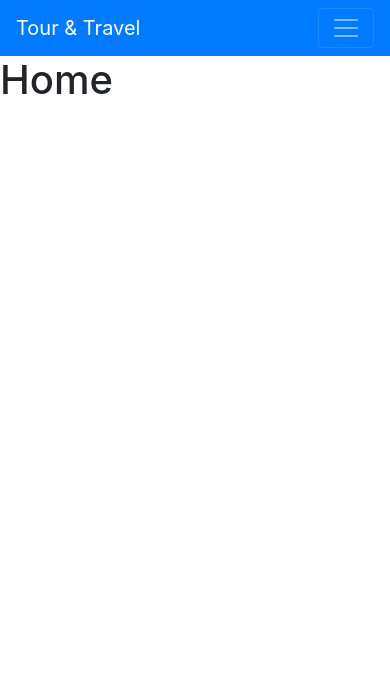
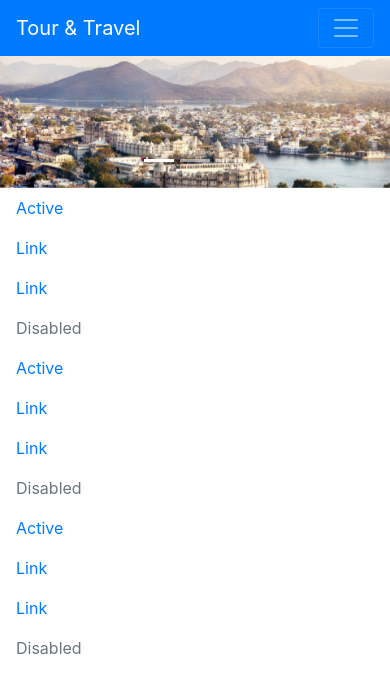
Before and after one commit to Tauqirsheikh/tour-travelphp, a PHP site: page / in a window 390 px wide; the page is wider, and only the part inside the window is pictured. Shown: the top 694 px of that part. Run offline with PHP 8.4, Linux system fonts and the light colour scheme; some libraries are stand-ins or nearby versions.

Commit message:
add banner

```diff
--- /dev/null
+++ b/component/banner.php
@@ -0,0 +1,38 @@
+<div id="carouselExampleCaptions" class="carousel slide" data-ride="carousel">
+    <ol class="carousel-indicators">
+        <li data-target="#carouselExampleCaptions" data-slide-to="0" class="active"></li>
+        <li data-target="#carouselExampleCaptions" data-slide-to="1"></li>
+        <li data-target="#carouselExampleCaptions" data-slide-to="2"></li>
+    </ol>
+    <div class="carousel-inner">
+        <div class="carousel-item active">
+            <img src="../images/slider-2.jpg" class="d-block w-100" alt="...">
+            <div class="carousel-caption d-none d-md-block">
+                <h5>First slide label</h5>
+                <p>Some representative placeholder content for the first slide.</p>
+            </div>
+        </div>
+        <div class="carousel-item">
+            <img src="../images/slider-3.jpg" class="d-block w-100" alt="...">
+            <div class="carousel-caption d-none d-md-block">
+                <h5>Second slide label</h5>
+                <p>Some representative placeholder content for the second slide.</p>
+            </div>
+        </div>
+        <div class="carousel-item">
+            <img src="../images/slider-2.jpg" class="d-block w-100" alt="...">
+            <div class="carousel-caption d-none d-md-block">
+                <h5>Third slide label</h5>
+                <p>Some representative placeholder content for the third slide.</p>
+            </div>
+        </div>
+    </div>
+    <a class="carousel-control-prev" href="#carouselExampleCaptions" role="button" data-slide="prev">
+        <span class="carousel-control-prev-icon" aria-hidden="true"></span>
+        <span class="sr-only">Previous</span>
+    </a>
+    <a class="carousel-control-next" href="#carouselExampleCaptions" role="button" data-slide="next">
+        <span class="carousel-control-next-icon" aria-hidden="true"></span>
+        <span class="sr-only">Next</span>
+    </a>
+</div>
--- a/index.php
+++ b/index.php
@@ -1,6 +1,5 @@
 <?php include './layout/header.php';?>
 
-<h1>Home</h1>
-
+<?php include './component/banner.php';?>
 
 <?php include './layout/footer.php';?>
--- a/layout/footer.php
+++ b/layout/footer.php
@@ -1,6 +1,54 @@
 <section>
-<div class="row">
-</div>
+    <div class="row">
+        <div class="col-md-4">
+            <ul class="nav flex-column">
+                <li class="nav-item">
+                    <a class="nav-link active" href="#">Active</a>
+                </li>
+                <li class="nav-item">
+                    <a class="nav-link" href="#">Link</a>
+                </li>
+                <li class="nav-item">
+                    <a class="nav-link" href="#">Link</a>
+                </li>
+                <li class="nav-item">
+                    <a class="nav-link disabled" href="#" tabindex="-1" aria-disabled="true">Disabled</a>
+                </li>
+            </ul>
+        </div>
+        <div class="col-md-4">
+            <ul class="nav flex-column">
+                <li class="nav-item">
+                    <a class="nav-link active" href="#">Active</a>
+                </li>
+                <li class="nav-item">
+                    <a class="nav-link" href="#">Link</a>
+                </li>
+                <li class="nav-item">
+                    <a class="nav-link" href="#">Link</a>
+                </li>
+                <li class="nav-item">
+                    <a class="nav-link disabled" href="#" tabindex="-1" aria-disabled="true">Disabled</a>
+                </li>
+            </ul>
+        </div>
+        <div class="col-md-4">
+            <ul class="nav flex-column">
+                <li class="nav-item">
+                    <a class="nav-link active" href="#">Active</a>
+                </li>
+                <li class="nav-item">
+                    <a class="nav-link" href="#">Link</a>
+                </li>
+                <li class="nav-item">
+                    <a class="nav-link" href="#">Link</a>
+                </li>
+                <li class="nav-item">
+                    <a class="nav-link disabled" href="#" tabindex="-1" aria-disabled="true">Disabled</a>
+                </li>
+            </ul>
+        </div>
+    </div>
 </section>
 
 
```
Also changed, not shown: images/slider-2.jpg (added), images/slider-3.jpg (added), 1 other file.
